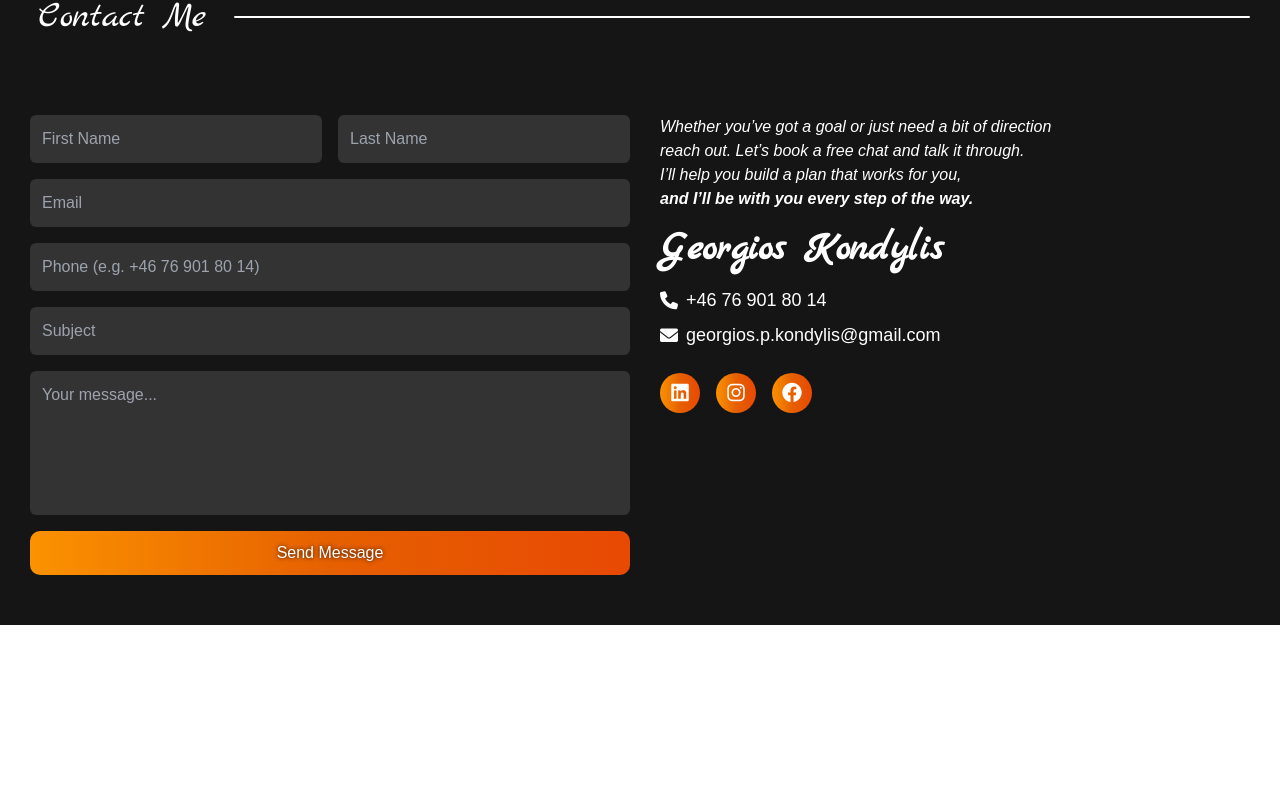
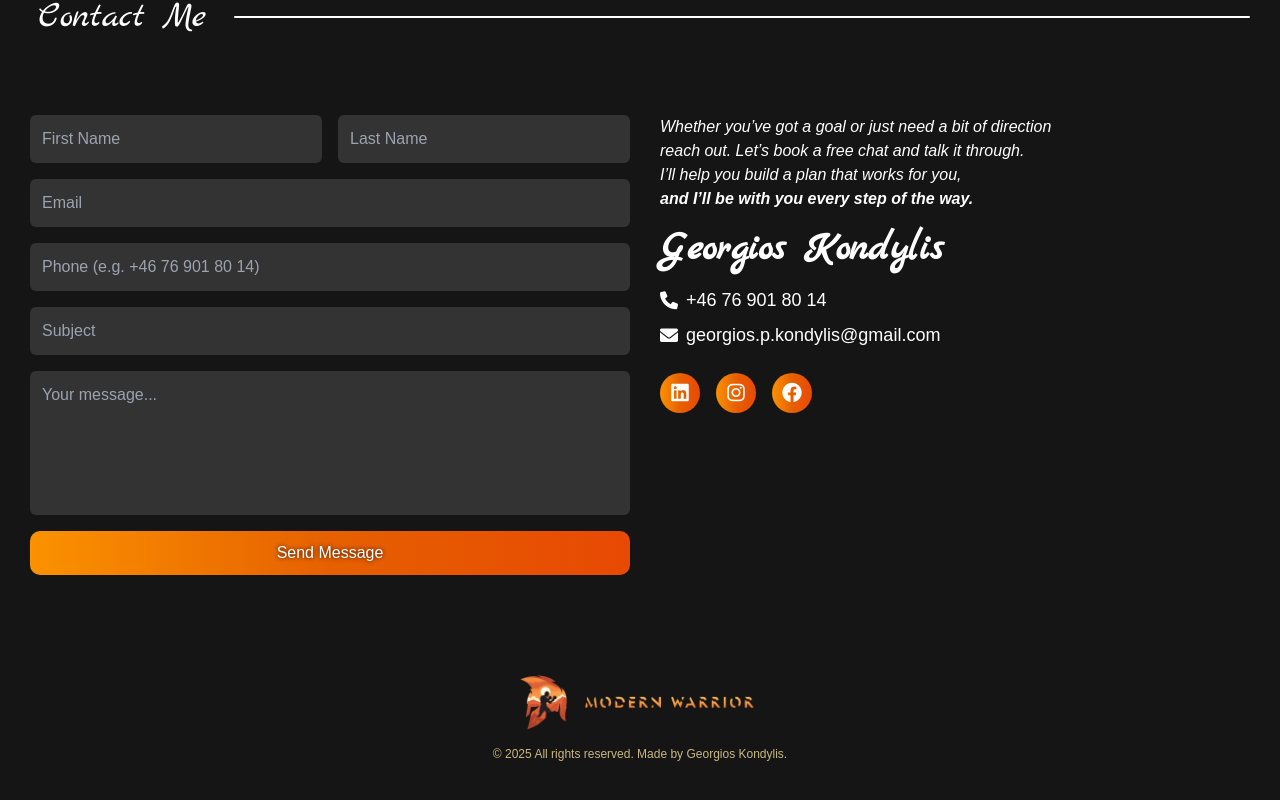
Before and after one commit to georgios-kondylis/PT_GK, a React (Vite) app: page / in a window 1280 px wide. Shown: the part 2902-3702 px from the top of the page. Before the commit the page ends 3527 px from the top, so only its background shows below. Built offline with nearby package versions, Linux system fonts and the light colour scheme; no server answers; a web font is replaced by a local one.

Commit message:
fixed simle ui aand footer

```diff
--- /dev/null
+++ b/src/components/Footer/Footer.tsx
@@ -0,0 +1,22 @@
+import React from 'react'
+
+const Footer = () => {
+  return (
+    <footer className="w-full flex justify-center bg-mainDark">
+      <div className='flex flex-col w-full py-[50px] MAX_W justify-between items-center gap-1'>
+       {/* LOGO SECTION */}
+        <div className="flex items-center gap-3">
+          <img src="/icons/logo.png" alt="logo" className="w-12" />
+          <img src="/images/mw.png" alt="brand" className="w-[180px]" />
+        </div>
+          {/* BOTTOM TEXT */}
+        <div className="text-center text-xs text-[#c9b87f] mt-3 mainPX">
+          © {new Date().getFullYear()} All rights reserved. Made by Georgios Kondylis.
+        </div>
+      </div>
+
+    </footer>
+  )
+}
+
+export default Footer
--- a/src/components/Hero/Hero.tsx
+++ b/src/components/Hero/Hero.tsx
@@ -1,6 +1,7 @@
 import React from 'react'
 import { useNavigate } from 'react-router-dom'
 import { PopularPrograms, HeroTop, Reviews, About, Contact} from '../exportComponents';
+import Footer from '../Footer/Footer';
 
 
 
@@ -14,6 +15,7 @@ const Hero = () => {
     <Reviews />
     <About />
     <Contact />
+    <Footer/>
     </>
   )
 }
--- a/src/components/Programs/Programs.tsx
+++ b/src/components/Programs/Programs.tsx
@@ -27,7 +27,8 @@ const Programs = () => {
 
   const navigate = useNavigate();
   return (
-    <section className="mainDarkBg text-white">
+    <section className="mainDarkBg text-white w-full flex justify-center min-h-screen">
+      <div className="w-full MAX_W">
       <div id="GO_BACK" className="flex w-full justify-start p-[30px]">
         <MainButton size="medium" className="flex items-center gap-2" onClick={() => navigate(-1)}>
           <i className="fa-solid fa-arrow-left"></i>
@@ -91,6 +92,7 @@ const Programs = () => {
           </div>
         ))}
       </div>
+      </div>
     </section>
   );
 };
```
